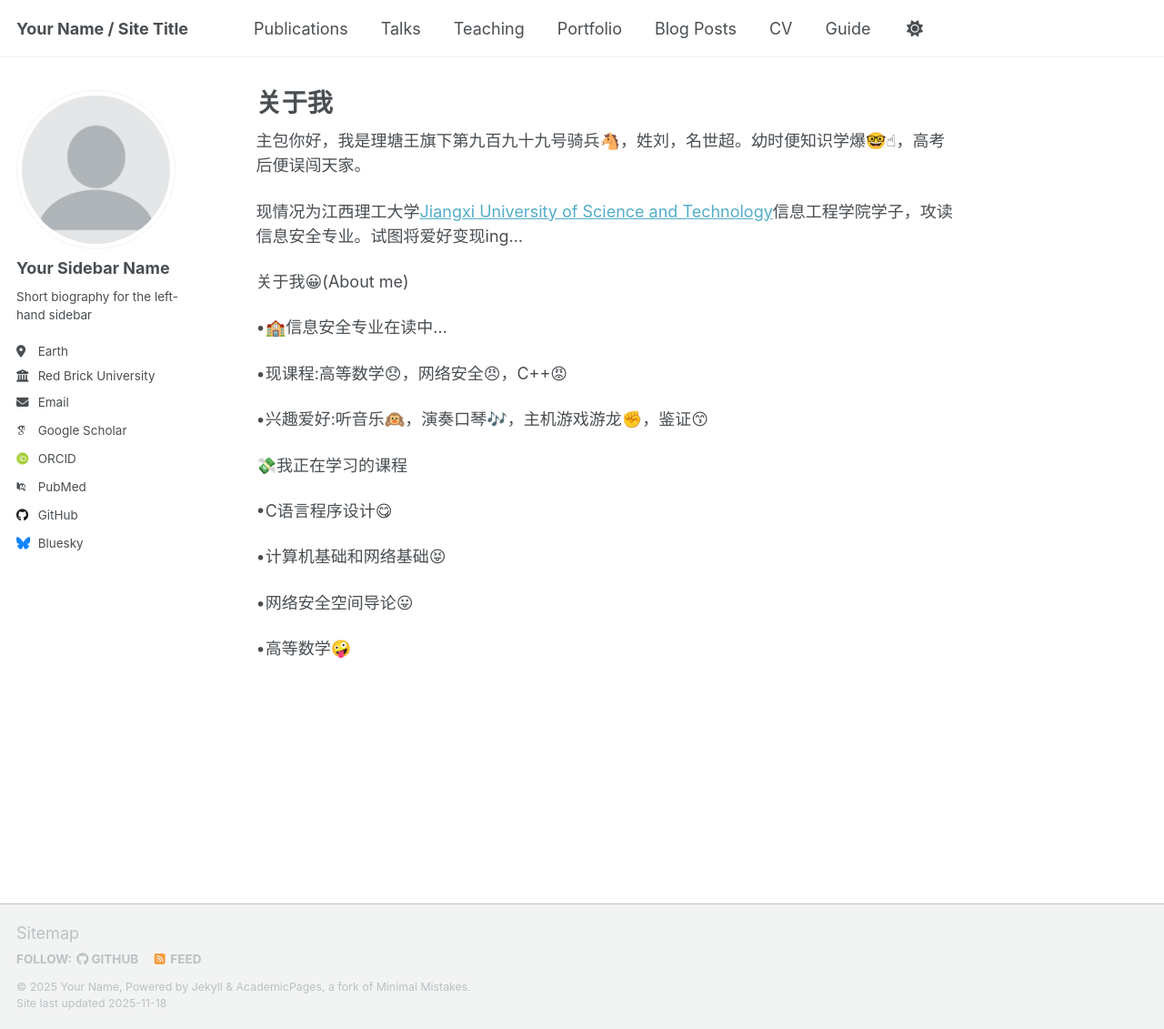
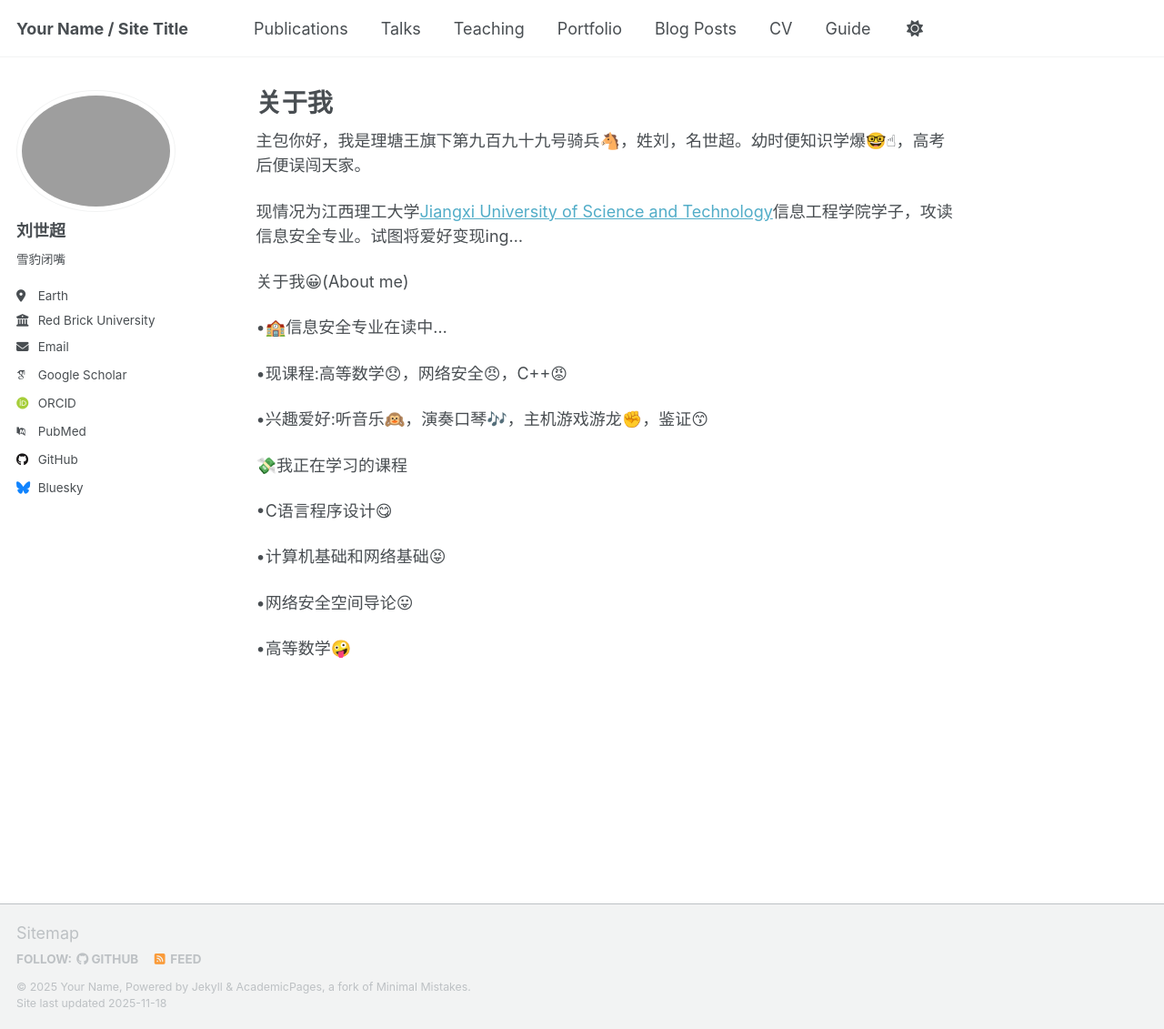
Before and after one commit to DingTure909/DingTure909.github.io, a Jekyll site: the page built from _pages/about.md, in a window 1280 px wide and 1131 px high. Shown: the whole window at 91% size. Built offline with Jekyll 4.4.1, drawn with Linux system fonts in a browser that asks for light colours; some web fonts are replaced; a script that is not in the unit is left out.

Commit message:
Update author information in _config.yml

```diff
--- a/_config.yml
+++ b/_config.yml
@@ -23,10 +23,10 @@ repository               : "academicpages/academicpages.github.io"
 #               Additional customization can be done by editing /_includes/author-profile.html
 author:
   # Biographic information
-  avatar           : "profile.png"
-  name             : "Your Sidebar Name"
+  avatar           : "55c74ca4e43b4b7c8813e7e61e695708.png"
+  name             : "刘世超"
   pronouns         : # example: "she/her"
-  bio              : "Short biography for the left-hand sidebar"
+  bio              : "雪豹闭嘴"
   location         : "Earth"
   employer         : "Red Brick University"
   uri              : # URL
```
